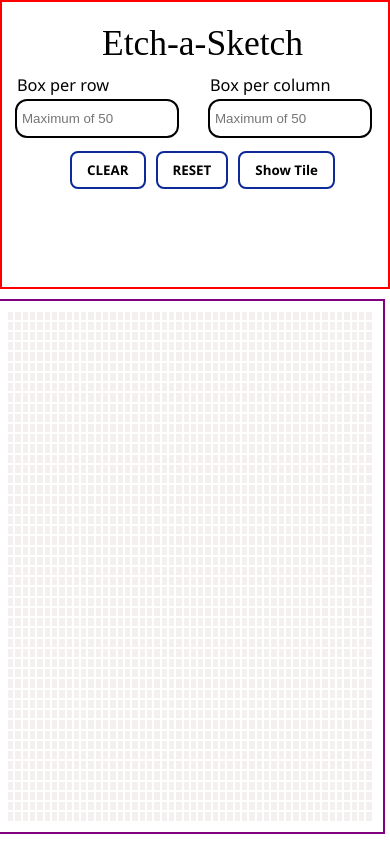
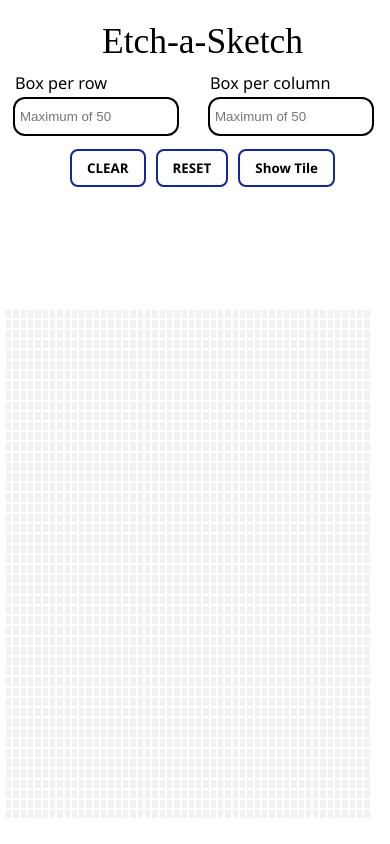
Before and after one commit to sulaimanadamu/Etch-a-Sketch, a plain HTML site: page index.html in a window 390 px wide. Drawn offline with Linux system fonts and the light colour scheme.

Commit message:
removed the debuging lines

```diff
--- a/script.js
+++ b/script.js
@@ -137,7 +137,6 @@ function buildDom(parent, ...children){
 function app(){
     body.textContent = ''
     buildAsideBlock()
-    console.log(tileContainer.offsetHeight)
     buildDom(body, interactionContainer, tileContainer)
     // build tile depends on tile container being positioned first in the dom
     buildTile()
@@ -170,7 +169,6 @@ function eventListeners(){
         if(e.target.classList.contains('block')){
             if(!erase){
                 e.target.style.backgroundColor = generateRandomHexCode()
-                console.log("clean")
             }
             else{
                 e.target.style.backgroundColor = "rgb(245, 240, 240)"
--- a/style.css
+++ b/style.css
@@ -20,7 +20,6 @@ body{
 }
 
 #tile-container{
-    border: 2px solid purple;
     margin: 10px 10px 10px 0;
     width:65vw;
     height: 99dvh
@@ -101,7 +100,6 @@ header{
     #interaction-Container{
         text-align: center;
         width: 100%;
-        border: 2px solid red;
         height: 35vh;
     }
     #form{
```
